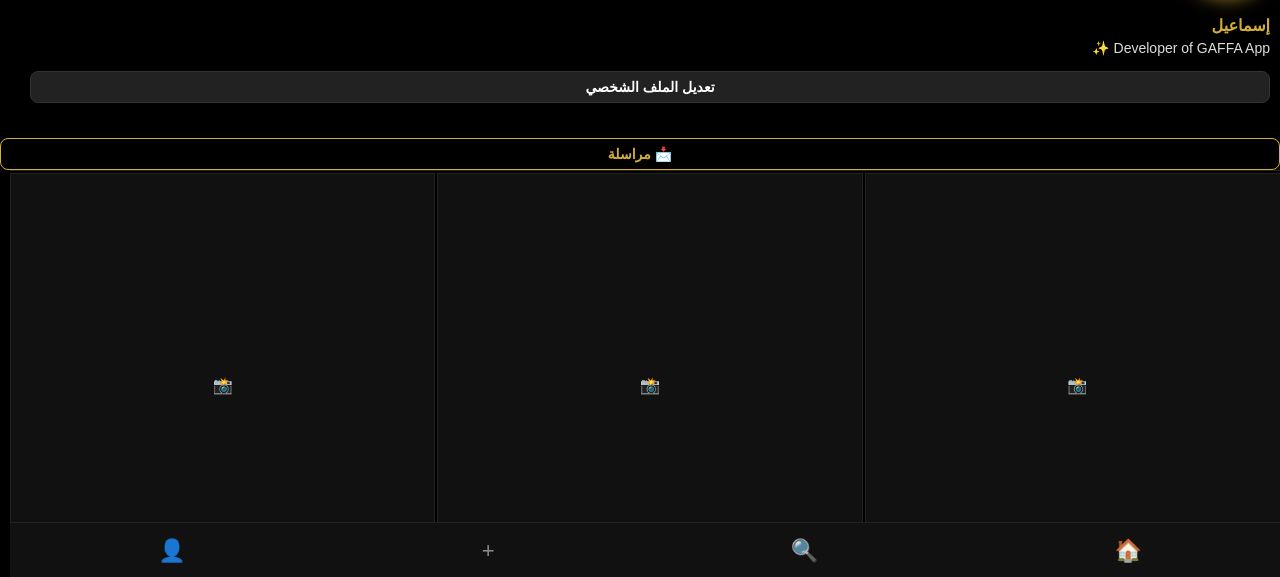
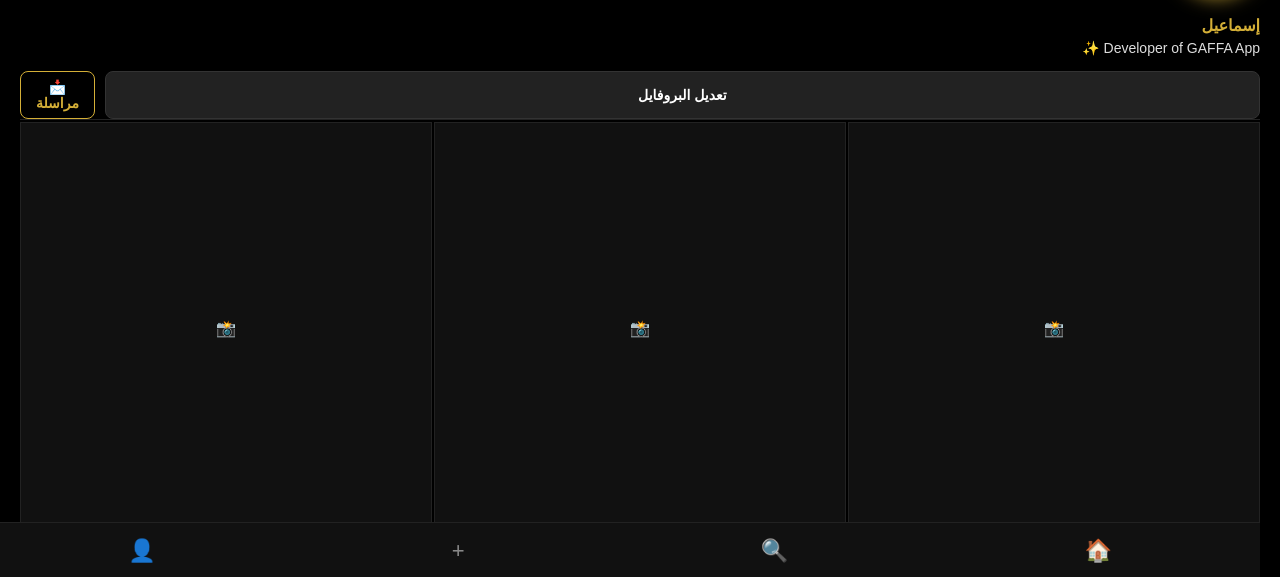
Before and after one commit to GAFFAapp/GAFFA, a plain HTML site: page profile.html in a window 1280 px wide. Shown: the part 221-798 px from the top of the page. Drawn offline with Linux system fonts and the light colour scheme.

Commit message:
تنسيق أزرار البروفايل في سطر واحد

```diff
--- a/profile.html
+++ b/profile.html
@@ -150,13 +150,16 @@
     <div class="bio-section">
         <div class="profile-name">إسماعيل</div>
         <div style="font-size: 14px; color: #ddd;">Developer of GAFFA App ✨</div>
-<button class="edit-profile-btn" style="margin-top: 15px;" onclick="openModal()">تعديل الملف الشخصي</button>
-    </div>
-<a href="messages.html" style="text-decoration: none;">
-    <button class="edit-profile-btn" style="margin-top: 15px; margin-right: 10px; background-color: transparent; border: 1px solid var(--gold); color: var(--gold);">
-        📩 مراسلة
-    </button>
-</a>
+<div style="display: flex; justify-content: center; gap: 10px;">
+    <button class="edit-profile-btn" style="margin-top: 15px;" onclick="openModal()">تعديل البروفايل</button>
+
+    <a href="messages.html" style="text-decoration: none;">
+        <button class="edit-profile-btn" style="margin-top: 15px; background-color: transparent; border: 1px solid var(--gold); color: var(--gold);">
+            📩 مراسلة
+        </button>
+    </a>
+</div>
+
 
     <div class="photo-grid">
         <div class="grid-item">📸</div>
```
